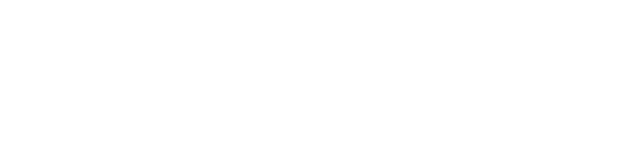
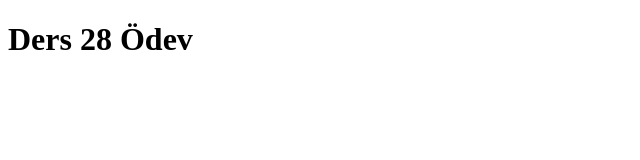
Before and after one commit to yzcmrt/Ders-28-odev, a plain HTML site: page index.html in a window 1280 px wide. Shown: the whole page, without its empty margins (0-640 px from the left). Drawn offline with Linux system fonts and the light colour scheme.

Commit message:
Yeni geliştirme

```diff
--- a/index.html
+++ b/index.html
@@ -9,7 +9,7 @@
 </head>
 <body>
     <div>
-        <h1></h1>
+        <h1>Ders 28 Ödev</h1>
     </div>
     <script src="./script.js"></script>
 </body>
```
Also changed, not shown: 1 other file.
